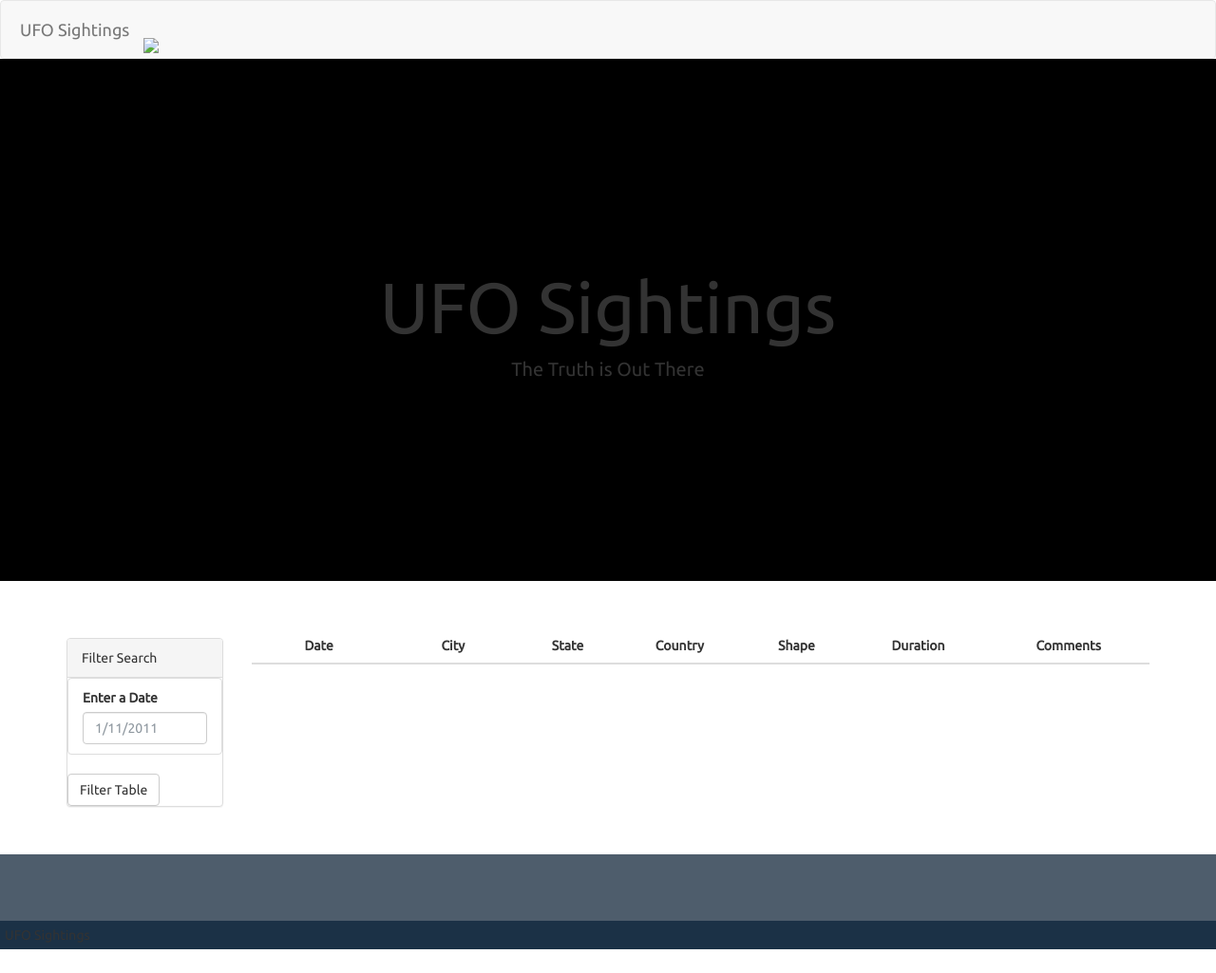
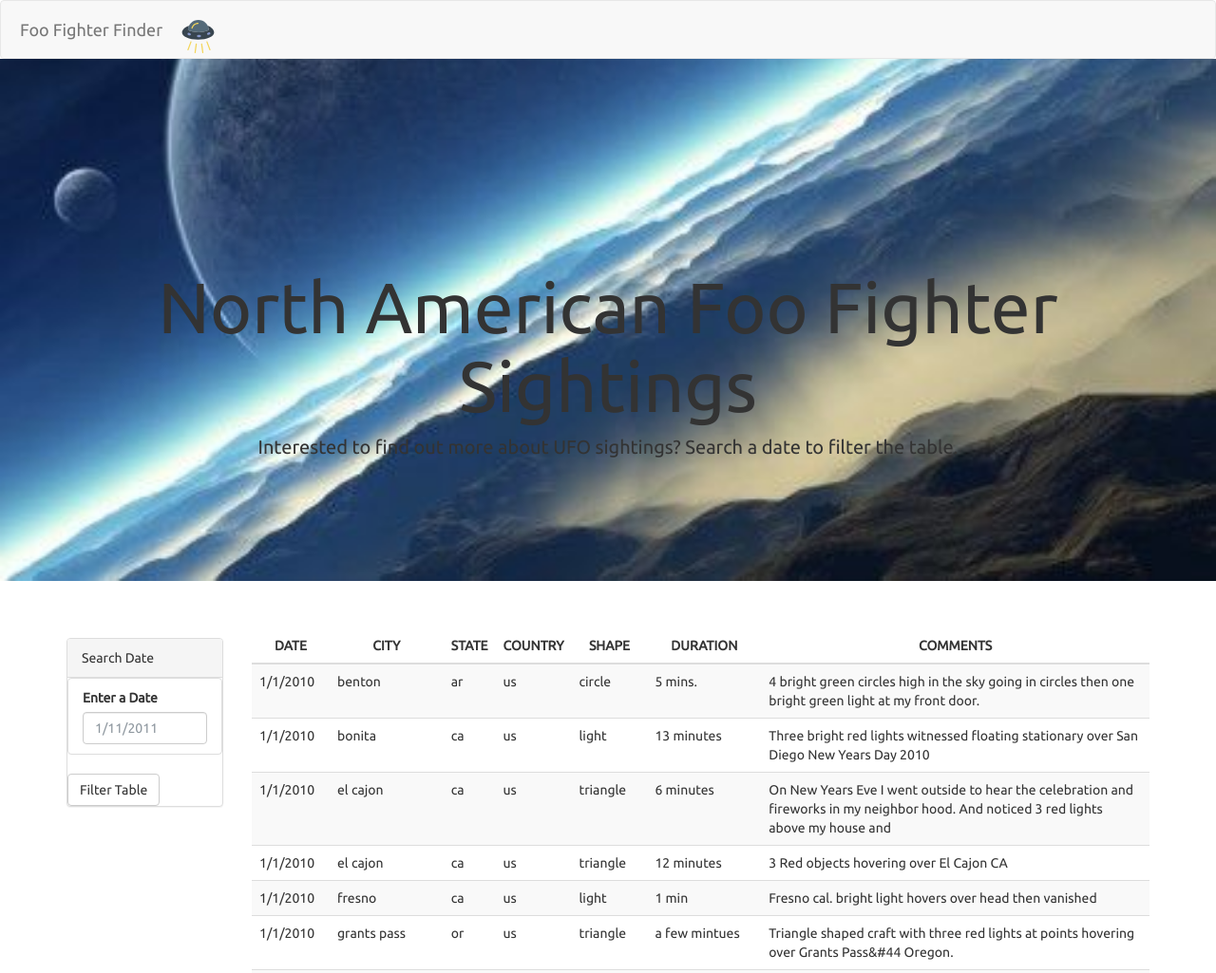
Before and after one commit to mathewqpmiller/JavaScript-UFOPublication, a plain HTML site: page unidentified_flying_objects_level_1/index.html in a window 1280 px wide. Shown: the top 1025 px of the page at 95% size. Before the commit the page ends 1000 px from the top, so only its background shows below. Drawn offline with nearby package versions, Linux system fonts and the light colour scheme; files that its build step writes are made by us from their sources.

Commit message:
Added svg files

```diff
--- a/unidentified_flying_objects_level_1/index.html
+++ b/unidentified_flying_objects_level_1/index.html
@@ -3,11 +3,11 @@
 
 <head>
   <meta charset="utf-8">
-  <title>UFO Finder</title>
+  <title> Unidentified Flying Object Finder</title>
   <meta name="viewport" content="width=device-width, initial-scale=1">
   <link rel="stylesheet" href="https://maxcdn.bootstrapcdn.com/bootswatch/3.3.7/superhero/bootstrap.min.css">
   <link href="https://fonts.googleapis.com/css?family=Ubuntu" rel="stylesheet">
-  <link rel="stylesheet" href="static/css/style.css">
+  <link rel="stylesheet" href="../unidentified_flying_objects_level_2/static/css/style.css">
 </head>
 
 <body>
@@ -15,22 +15,22 @@
     <nav class="navbar navbar-default">
       <div class="container-fluid">
         <div class="navbar-header">
-          <a class="navbar-brand" href="index.html">UFO Sightings
-            <img class="nav-ufo" src="static/images/ufo.svg">
+          <a class="navbar-brand" href="index.html">Foo Fighter Finder
+            <img class="nav-ufo" src="../unidentified_flying_objects_level_2/static/images/ufo2.svg">
           </a>
         </div>
       </div>
     </nav>
     <div class="hero text-center">
-      <h1>UFO Sightings</h1>
-      <p>The Truth is Out There</p>
+      <h1> North American Foo Fighter Sightings</h1>
+          <p>Interested to find out more about UFO sightings?  Search a date to filter the table. </p>
     </div>
     <div class="container">
       <div class="row margin-top-50">
         <div class="col-md-2">
           <aside class="filters">
             <div class="panel panel-default">
-              <div class="panel-heading">Filter Search</div>
+              <div class="panel-heading">Search Date</div>
               <div class="panel-body">
                 <form>
                   <div class="form-group">
@@ -52,13 +52,13 @@
             <table id="ufo-table" class="table table-striped">
               <thead>
                 <tr>
-                  <th class="table-head">Date</th>
-                  <th class="table-head">City</th>
-                  <th class="table-head">State</th>
-                  <th class="table-head">Country</th>
-                  <th class="table-head">Shape</th>
-                  <th class="table-head">Duration</th>
-                  <th class="table-head">Comments</th>
+                  <th class="table-head">DATE</th>
+                  <th class="table-head">CITY</th>
+                  <th class="table-head">STATE</th>
+                  <th class="table-head">COUNTRY</th>
+                  <th class="table-head">SHAPE</th>
+                  <th class="table-head">DURATION</th>
+                  <th class="table-head">COMMENTS</th>
                 </tr>
               </thead>
               <tbody></tbody>
@@ -68,12 +68,12 @@
       </div>
     </div>
     <footer class="footer">
-      <span class="bottom">UFO Sightings</span>
+      <span class="bottom">North American Foo Fighter Sightings</span>
     </footer>
   </div>
   <script src="https://cdnjs.cloudflare.com/ajax/libs/d3/4.11.0/d3.js"></script>
-  <script src="static/js/data.js"></script>
-  <script src="static/js/app.js"></script>
+  <script src="../unidentified_flying_objects_level_2/static/js/data.js"></script>
+  <script src="../unidentified_flying_objects_level_2/static/js/app.js"></script>
 </body>
 
 </html>
--- a/unidentified_flying_objects_level_2/static/css/style.css
+++ b/unidentified_flying_objects_level_2/static/css/style.css
@@ -25,7 +25,7 @@ body {
   bottom: 0;
   left: 0;
   min-height: 100px;
-  background: #4e5d6c;
+  background: #6E463C;
 }
 
 /* The code styles the text at the bottom of the footer */
@@ -35,7 +35,7 @@ body {
   bottom: 0;
   left: 0;
   padding: 5px;
-  background: #1b3146;
+  background: #43312C;
 }
 
 .navbar {
@@ -47,7 +47,7 @@ body {
 .nav-ufo {
   position: absolute;
   bottom: 5px;
-  left: 150px;
+  left: 190px;
   width: 35px;
   color: white;
 }
@@ -98,7 +98,7 @@ select {
   padding: 20px;
   margin: 0;
   background: black;
-  background-image: url("../images/nasa.jpg");
+  background-image: url("../images/hd_space.jpg");
   background-attachment: fixed;
   background-position: bottom center;
   background-size: cover;
--- a/unidentified_flying_objects_level_2/static/js/app.js
+++ b/unidentified_flying_objects_level_2/static/js/app.js
@@ -1,4 +1,43 @@
-// from data.js
+// JavaScript-UFO_Sightings_Publication app
+
+// Create a reference to the table body
+let tbody = d3.select("tbody");
+// From data.js
 var tableData = data;
 
-// YOUR CODE HERE!
+// Function Build Table
+function buildTable(data){
+    // Start By Clearing Existing Data
+    tbody.html("");
+    // Loop Through `data`
+    data.forEach((dataRow) => {
+        // Append Table Row `tr` to the Table Body `tbody`
+        let row = tbody.append("tr");
+        // `Object.values` & `forEach` to Iterate Through Values
+        Object.values(dataRow).forEach((val) => {
+            // Append a Cell to the Row for Each Value
+            let cell = row.append("td");
+            cell.text(val);
+        });
+    })
+}
+// Create an event handler function for the Search Date filter
+function handleClick(){
+    // Prevents the Page from Refreshing
+    d3.event.preventDefault();
+    // Select HTML Input Element & Get the Value Property of that Input Element
+    let date = d3.select("#datetime").property("value");
+    let filterData = tableData;
+
+    // Check if a Date was Entered & Filter Data Using that Date;
+    if(date) {
+        // Apply Filter to the Table Data to Only Keep Rows Where datetime Value Matches the Filter Value
+        filterData = filterData.filter((row) => row.datetime === date);
+    }
+    // Build Table with Filtered Data
+    buildTable(filterData);
+}
+// `on` Function to attach an Event to the Handler Function
+d3.selectAll("#filter-btn").on("click", handleClick);
+// Build Table with data.js
+buildTable(tableData);
```
Also changed, not shown: unidentified_flying_objects_level_2/static/images/hd_space.jpg (added), unidentified_flying_objects_level_2/static/images/ufo0.svg (renamed from unidentified_flying_objects_level_2/static/images/ufo.svg), unidentified_flying_objects_level_2/static/images/ufo1.svg (added), unidentified_flying_objects_level_2/static/images/ufo2.svg (added), unidentified_flying_objects_level_2/static/images/ufo3.svg (added), unidentified_flying_objects_level_2/static/images/ufo4.svg (added).
